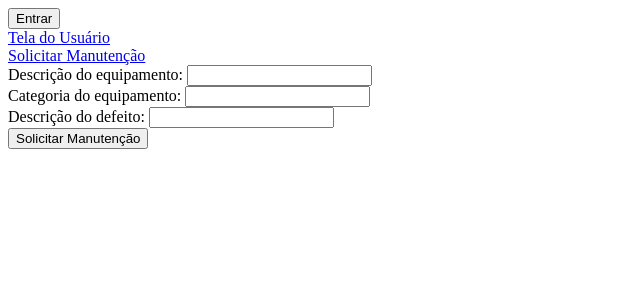
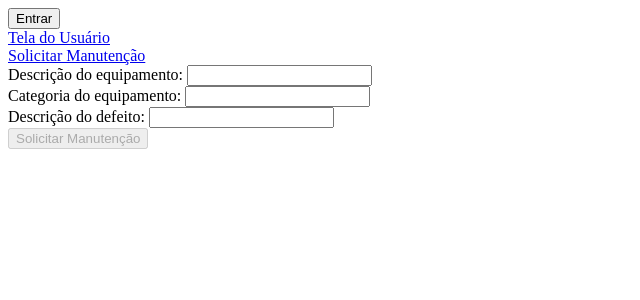
Before and after one commit to Kaironst/Projeto-web-II, an Angular app: page /solicitar_manutencao in a window 1280 px wide. Shown: the top 300 px of the page, without its empty margins (0-640 px from the left). Built offline with nearby package versions, Linux system fonts and the light colour scheme.

Commit message:
add tela solicitar manutencao + fix routes

```diff
--- a/src/app/solicitar_manutencao/solicitar_manutencao.html
+++ b/src/app/solicitar_manutencao/solicitar_manutencao.html
@@ -1,15 +1,18 @@
-<form action="" method="post" class="solicitar_manutencao">
+<form [formGroup]="manutencaoForm" (ngSubmit)="onSubmit()" class="solicitar_manutencao">
   <div class="form1">
     <label for="desc_equipamento">Descrição do equipamento: </label>
-    <input type="text" name="desc_equipamento" id="desc_equipamento" required />
+    <input type="text" formControlName="desc_equipamento" id="desc_equipamento" />
   </div>
+
   <div class="form2">
     <label for="categ_equipamento">Categoria do equipamento: </label>
-    <input type="text" name="categ_equipamento" id="categ_equipamento" required />
+    <input type="text" formControlName="categ_equipamento" id="categ_equipamento" />
   </div>
+
   <div class="form3">
     <label for="desc_defeito">Descrição do defeito: </label>
-    <input type="text" name="desc_defeito" id="desc_defeito" required />
+    <input type="text" formControlName="desc_defeito" id="desc_defeito" />
   </div>
-  <button type="button">Solicitar Manutenção</button>
+
+  <button type="submit" [disabled]="!manutencaoForm.valid">Solicitar Manutenção</button>
 </form>
--- a/src/app/solicitar_manutencao/solicitar_manutencao.ts
+++ b/src/app/solicitar_manutencao/solicitar_manutencao.ts
@@ -1,11 +1,51 @@
 import { Component } from '@angular/core';
+import { FormGroup, FormControl, Validators, ReactiveFormsModule } from '@angular/forms';
+import { CommonModule } from '@angular/common';
+
+export interface SolicitacaoManutencao {
+  id?: number;
+  descEquipamento: string;
+  categEquipamento: string;
+  descDefeito: string;
+  dataHora: Date;
+  status: 'ABERTA';
+}
 
 @Component({
-  selector: 'app-soliciar_manutencao',
-  imports: [],
+  selector: 'app-solicitarmanutencao',
+  standalone: true,
+  imports: [CommonModule, ReactiveFormsModule],
   templateUrl: './solicitar_manutencao.html',
-  styleUrl: './solicitar_manutencao.css'
+  styleUrls: ['./solicitar_manutencao.css']
 })
-export class SolicitarManutencao {
 
+export class SolicitarManutencao{
+
+  manutencaoForm!: FormGroup;
+
+  ngOnInit(): void {
+    this.manutencaoForm = new FormGroup({
+      desc_equipamento: new FormControl(null, Validators.required),
+      categ_equipamento: new FormControl(null, Validators.required),
+      desc_defeito: new FormControl(null, Validators.required)
+    });
+  }
+
+  onSubmit(): void {
+    if (this.manutencaoForm.valid) {
+      const novaSolicitacao: SolicitacaoManutencao = {
+        descEquipamento: this.manutencaoForm.value.desc_equipamento,
+        categEquipamento: this.manutencaoForm.value.categ_equipamento,
+        descDefeito: this.manutencaoForm.value.desc_defeito,
+        dataHora: new Date(),
+        status: 'ABERTA'
+      };
+
+      console.log('teste:', novaSolicitacao);
+
+      this.manutencaoForm.reset();
+    } else {
+      console.log('formulario invalido');
+    }
+  }
 }
```
